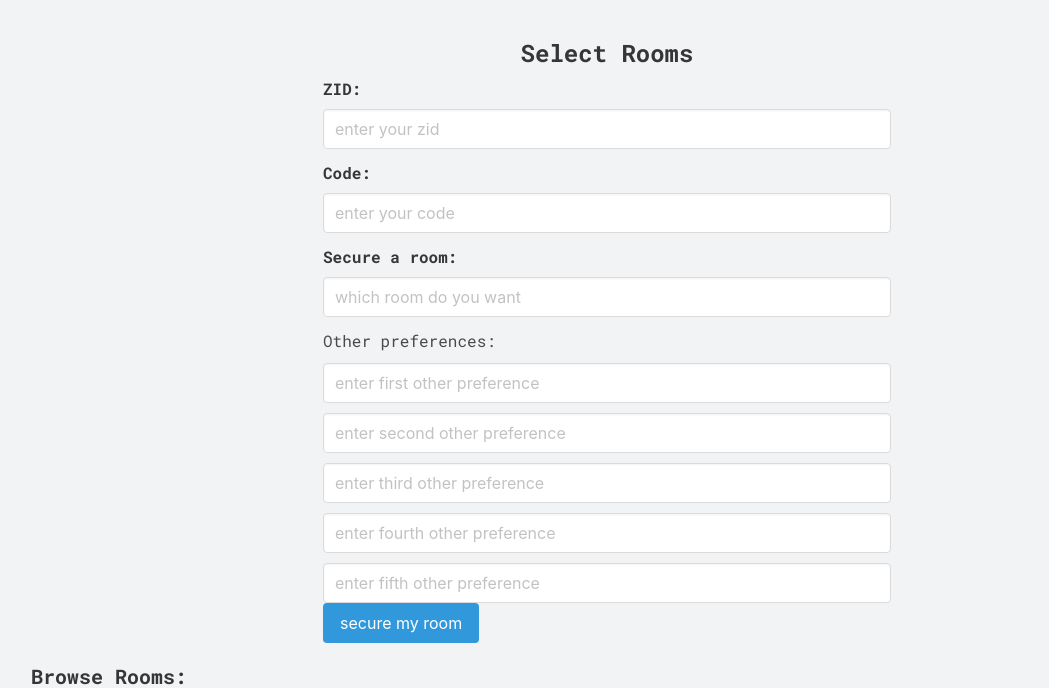
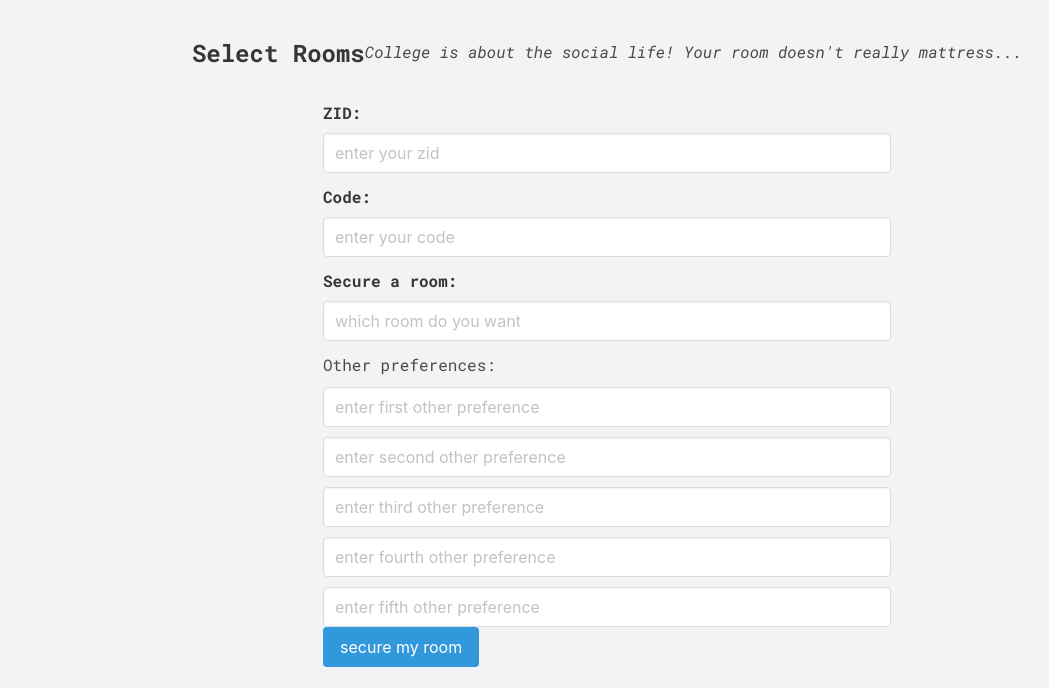
Before and after one commit to Baxter-College/College-Room-Allocation, a Flask app: page / in a window 1280 px wide. Shown: the part 52-740 px from the top of the page, without its empty margins (33-1082 px from the left). Run offline with Flask 2, Linux system fonts and the light colour scheme; some libraries are stand-ins or nearby versions.

Commit message:
one more pun

```diff
--- a/templates/select.html
+++ b/templates/select.html
@@ -3,6 +3,7 @@ block content %}
 
 <div class="columns is-centered" style="margin-top:40px;">
   <h1 class="title is-4 is-centered">Select Rooms</h1>
+  <i>College is about the social life! Your room doesn't really mattress...</i>
 </div>
 
 <div class="columns is-centered">
```
